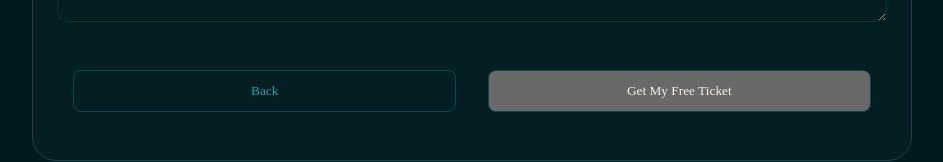
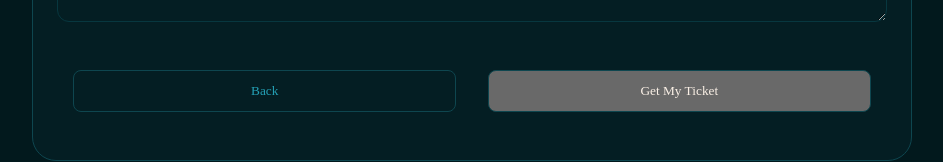
Before and after one commit to jane-ahone/hng12-stage2-fe-ticket-booking, a React (Vite) app: page /attendee-details in a window 1280 px wide. Shown: the part 1196-1358 px from the top of the page, without its empty margins (168-1111 px from the left). Built offline with nearby package versions, Linux system fonts and the light colour scheme; a web font is replaced by a local one.

Commit message:
fix: static text in attendee details page button

```diff
--- a/src/pages/AttendeeDetails.tsx
+++ b/src/pages/AttendeeDetails.tsx
@@ -75,6 +75,7 @@ const AttendeeDetails = () => {
       ? JSON.parse(savedData)
       : { name: "", email: "", text: "" };
   });
+  const [ticketType] = useState(localStorage.getItem("access-type"));
   const [errors, setErrors] = useState({
     name: "",
     email: "",
@@ -207,7 +208,7 @@ const AttendeeDetails = () => {
             }
             handleClick={handleSubmit}
           >
-            Get My Free Ticket
+            Get My {ticketType?.split(" ")[0]} Ticket
           </CustomButton>
         </div>
       </div>
```
